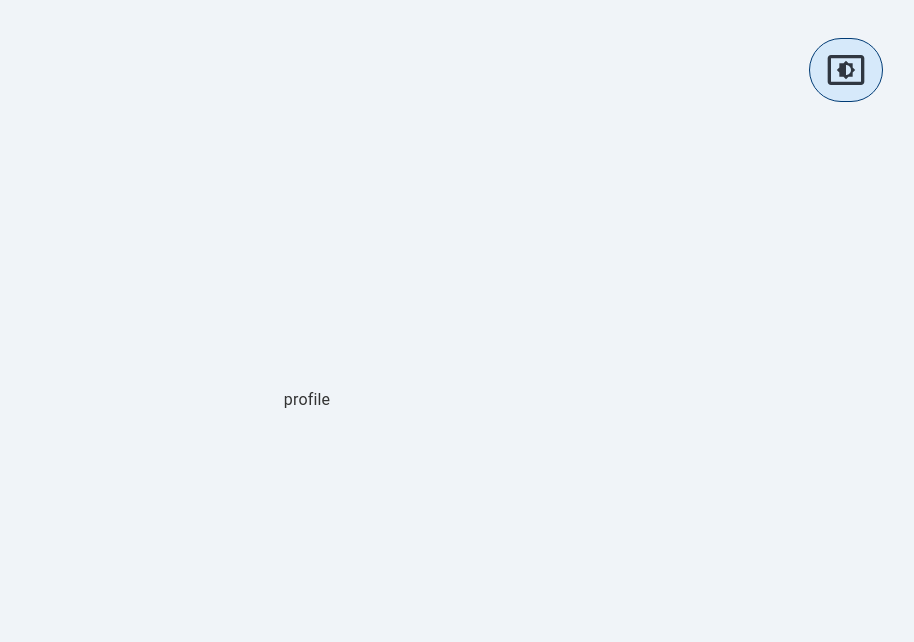
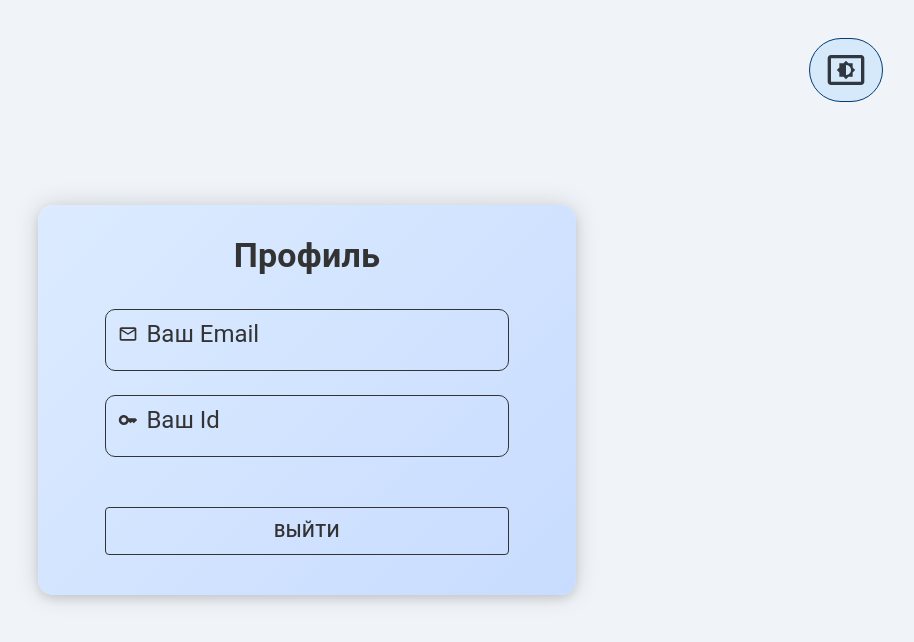
Before and after one commit to Mister-Gallardo/Crypton_Auth_App, a React (Vite) app: page /#/profile in a window 1280 px wide. Shown: the top 642 px of the page, without its empty margins (333-1247 px from the left). Built offline with nearby package versions, Linux system fonts and the light colour scheme; no server answers; sample sign-in values are in the browser's storage.

Commit message:
project completed

```diff
--- a/src/app/App.tsx
+++ b/src/app/App.tsx
@@ -8,12 +8,15 @@ import { ThemeProvider } from "./providers/ThemeContext";
 import Auth from "../pages/auth/ui/Auth";
 
 function App() {
-  localStorage.removeItem("token");
+  const navigate = useNavigate();
 
   useEffect(() => {
     const jwtToken = localStorage.getItem("token");
 
-    if (jwtToken) axios.defaults.headers["Authorization"] = `${jwtToken}`;
+    if (jwtToken) {
+      axios.defaults.headers["Authorization"] = `${jwtToken}`;
+      navigate('/profile');
+    }
   }, []);
 
   return (
--- a/src/pages/Profile/Profile.tsx
+++ b/src/pages/Profile/Profile.tsx
@@ -1,9 +1,127 @@
-import React from "react";
+import React, { useEffect, useState } from "react";
+import { Box, Button, Typography, useTheme } from "@mui/material";
+import { useNavigate } from "react-router-dom";
+import AuthProfileWrapper from "../../shared/ui/AuthProfileWrapper";
+import MailOutlineIcon from "@mui/icons-material/MailOutline";
+import KeyIcon from "@mui/icons-material/Key";
+import { getUser } from "./model/getUser";
 
-const Profile: React.FC = () => {
-    return (
-        <div>profile</div>
-    )
-}
+const Profile: React.FC = React.memo(() => {
+  const navigate = useNavigate();
+  const [email, setEmail] = useState();
+  const [id, setId] = useState();
+
+  useEffect(() => {
+    (async function () {
+      try {
+        const resp = await getUser();
+        setEmail(resp.email);
+        setId(resp.id);
+      } catch (error) {
+        console.log(error);
+      }
+    })();
+  }, []);
+
+  const theme = useTheme();
+  const color = theme.palette.mode === "dark" ? "#f0f0f0" : "#333333";
+
+  const handleLeave = () => {
+    localStorage.removeItem("token");
+    navigate("/");
+  };
+
+  return (
+    <AuthProfileWrapper>
+      <Typography sx={{ fontWeight: "700", marginBottom: 4 }} variant="h4">
+        Профиль
+      </Typography>
+      <Box
+        style={{
+          width: "100%",
+          display: "flex",
+          flexDirection: "column",
+          alignItems: "center",
+          gap: 50,
+        }}
+      >
+        <Box
+          sx={{
+            width: "100%",
+            display: "flex",
+            flexDirection: "column",
+            alignItems: "center",
+            gap: 3,
+          }}
+        >
+          <Box
+            sx={{
+              width: {
+                xs: "90%",
+                sm: "75%",
+              },
+              padding: "8px 12px",
+              border: "1px solid",
+              borderColor: color,
+              borderRadius: "10px",
+            }}
+          >
+            <Box sx={{ display: "flex", gap: 1 }}>
+              <MailOutlineIcon sx={{ marginTop: "6px", fontSize: 20 }} />
+              <Typography
+                variant="h5"
+                sx={{ alignSelf: "start", marginBottom: 0.5 }}
+              >
+                Ваш Email
+              </Typography>
+            </Box>
+            <Typography sx={{ fontWeight: "700", marginTop: 1 }}>
+              {email}
+            </Typography>
+          </Box>
+
+          <Box
+            sx={{
+              width: {
+                xs: "90%",
+                sm: "75%",
+              },
+              padding: "8px 12px",
+              border: "1px solid",
+              borderColor: color,
+              borderRadius: "10px",
+            }}
+          >
+            <Box sx={{ display: "flex", gap: 1 }}>
+              <KeyIcon sx={{ marginTop: "6px", fontSize: 20 }} />
+              <Typography
+                variant="h5"
+                sx={{ alignSelf: "start", marginBottom: 0.5 }}
+              >
+                Ваш Id
+              </Typography>
+            </Box>
+            <Typography sx={{ fontWeight: "700", marginTop: 1 }}>
+              {id}
+            </Typography>
+          </Box>
+        </Box>
+        <Button
+          onClick={handleLeave}
+          variant="outlined"
+          size="large"
+          sx={{
+            fontSize: 18,
+            borderColor: color,
+            color: color,
+            width: { xs: "90%", sm: "75%" },
+          }}
+        >
+          Выйти
+        </Button>
+      </Box>
+    </AuthProfileWrapper>
+  );
+});
 
 export default Profile;
--- /dev/null
+++ b/src/pages/Profile/model/getUser.ts
@@ -0,0 +1,9 @@
+import axios from "axios";
+
+export const getUser = async () => {
+  const { data } = await axios.get(
+    "https://backend-ashen-seven-22.vercel.app/profile"
+  );
+
+  return data;
+};
--- a/src/pages/Register/model/PostUser.ts
+++ b/src/pages/Register/model/PostUser.ts
@@ -1,9 +1,5 @@
 import axios from 'axios';
-
-export interface InputProps {
-    email: string;
-    password: string;
-};
+import { InputProps } from '../../../shared/types/types';
 
 export const postUser = async (user: InputProps) => {
     const { data } = await axios.post(
--- a/src/pages/Register/ui/Register.tsx
+++ b/src/pages/Register/ui/Register.tsx
@@ -18,7 +18,7 @@ import { Link, useNavigate } from "react-router-dom";
 import AuthProfileWrapper from "../../../shared/ui/AuthProfileWrapper";
 import InputPassword from "../../../shared/ui/InputPassword";
 import SnackbarSuccess from "../../../shared/ui/SnackbarError";
-import { postUser, InputProps } from "../model/PostUser";
+import { postUser, InputProps } from "../model/postUser";
 
 const Register: React.FC = React.memo(() => {
   const [openSnackbar, setOpenSnackbar] = useState(false);
@@ -142,6 +142,7 @@ const Register: React.FC = React.memo(() => {
           variant="outlined"
           size="large"
           sx={{
+            fontSize: 18,
             borderColor: color,
             color: color,
             width: { xs: "90%", sm: "75%" },
--- /dev/null
+++ b/src/pages/auth/model/getUser.ts
@@ -0,0 +1,11 @@
+import axios from "axios";
+import { InputProps } from "../../../shared/types/types";
+
+export const getUser = async (user: InputProps) => {
+  const { data } = await axios.post(
+    "https://backend-ashen-seven-22.vercel.app/login",
+    user
+  );
+
+  return data;
+};
--- a/src/pages/auth/ui/Auth.tsx
+++ b/src/pages/auth/ui/Auth.tsx
@@ -1,28 +1,39 @@
+import React, { useCallback, useState } from "react";
+import axios from "axios";
 import { Box, Button, TextField, Typography, useTheme } from "@mui/material";
-import React, { useCallback } from "react";
 import {
   Controller,
   SubmitErrorHandler,
   SubmitHandler,
   useForm,
 } from "react-hook-form";
-import { Link } from "react-router-dom";
+import { Link, useNavigate } from "react-router-dom";
 import AuthProfileWrapper from "../../../shared/ui/AuthProfileWrapper";
 import InputPassword from "../../../shared/ui/InputPassword";
-
-interface InputProps {
-  email: string;
-  password: string;
-}
+import SnackbarError from "../../../shared/ui/SnackbarError";
+import { InputProps } from "../../../shared/types/types";
+import { getUser } from "../model/getUser";
 
 const Auth: React.FC = React.memo(() => {
+  const navigate = useNavigate();
+
+  const [openSnackbar, setOpenSnackbar] = useState(false);
+
   const theme = useTheme();
   const color = theme.palette.mode === "dark" ? "#f0f0f0" : "#333333";
 
   const { handleSubmit, control } = useForm<InputProps>();
 
-  const submitOnValid: SubmitHandler<InputProps> = useCallback((data) => {
-    console.log(data);
+  const submitOnValid: SubmitHandler<InputProps> = useCallback(async (data) => {
+    try {
+      const jwtToken = (await getUser(data)).token;
+      localStorage.setItem("token", jwtToken);
+      axios.defaults.headers["Authorization"] = `${jwtToken}`;
+      navigate("/profile");
+    } catch (error) {
+      setOpenSnackbar(true);
+      console.log(error);
+    }
   }, []);
 
   const submitOnInValid: SubmitErrorHandler<InputProps> = useCallback(
@@ -32,7 +43,6 @@ const Auth: React.FC = React.memo(() => {
     []
   );
 
-  console.log(123);
   return (
     <AuthProfileWrapper>
       <Typography sx={{ fontWeight: "700", marginBottom: 4 }} variant="h4">
@@ -124,6 +134,7 @@ const Auth: React.FC = React.memo(() => {
           variant="outlined"
           size="large"
           sx={{
+            fontSize: 18,
             borderColor: color,
             color: color,
             width: { xs: "90%", sm: "75%" },
@@ -132,6 +143,10 @@ const Auth: React.FC = React.memo(() => {
           Войти
         </Button>
       </form>
+      <SnackbarError
+        open={openSnackbar}
+        handleClose={() => setOpenSnackbar(false)}
+      />
     </AuthProfileWrapper>
   );
 });
--- /dev/null
+++ b/src/shared/types/types.ts
@@ -0,0 +1,4 @@
+export interface InputProps {
+    email: string;
+    password: string;
+}
```
Also changed, not shown: src/main.tsx (line endings or trailing spaces), src/pages/Register/lib/Submit.ts (deleted), 1 other file (tests, documents, lock files or other folders).
